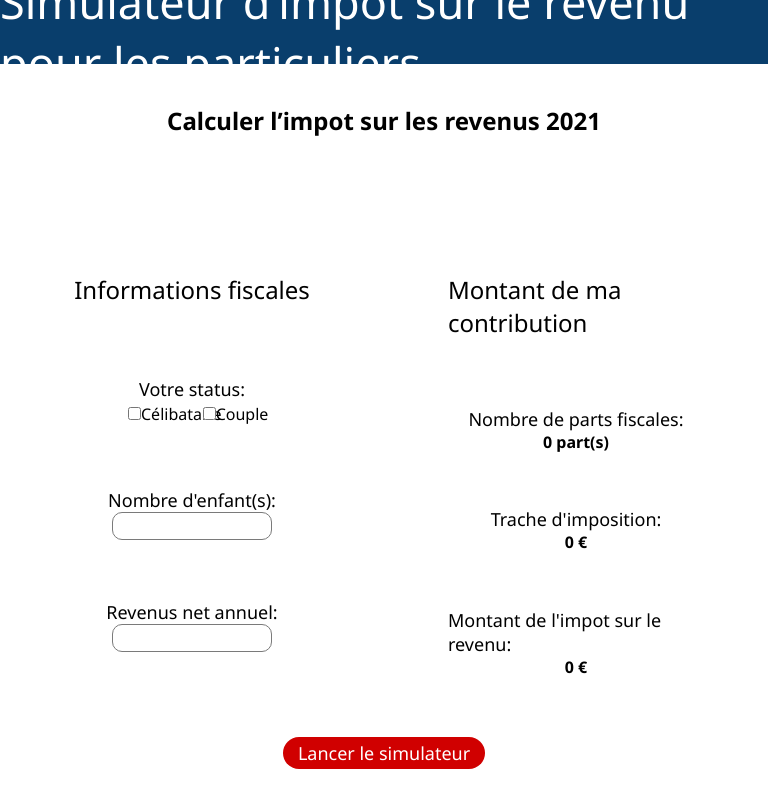
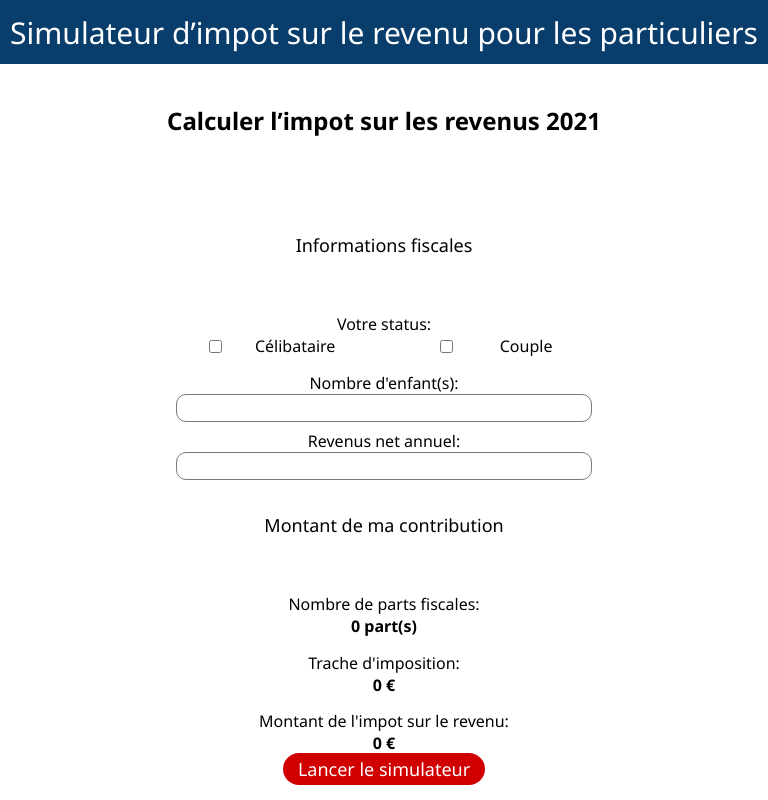
Before and after one commit to CyriacduChatenet/Impot-calculator, a Vue app: page / in a window 768 px wide. Built offline with nearby package versions, Linux system fonts and the light colour scheme.

Commit message:
add responsive

```diff
--- a/src/App.vue
+++ b/src/App.vue
@@ -1,8 +1,8 @@
 <template>
   <div id="homepage" class="col-12">
-    <Navbar/>
-    <h2 class="subtitle">Calculer l’impot sur les revenus 2021 </h2>
-    <Calculator/>
+    <Navbar />
+    <h2 class="subtitle">Calculer l’impot sur les revenus 2021</h2>
+    <Calculator />
   </div>
 </template>
 
@@ -12,18 +12,27 @@ import Calculator from "./components/Calculator.vue";
 
 export default {
   name: "App",
-    components: { Navbar, Calculator }
-}
+  components: { Navbar, Calculator },
+};
 </script>
 
 <style lang="scss">
-  @import './assets/styles/import.scss';
+@import "./assets/styles/import.scss";
 
 #homepage {
   display: flex;
   flex-direction: column;
   align-items: center;
   height: 100vh;
+}
+
+@media all and (max-width: 767.98px) {
+  .subtitle {
+    margin: 5vh 0;
+    font-size: 20px;
+  }
+}
+@media all and (min-width: 768px) {
   .subtitle {
     margin: 5vh 0;
   }
--- a/src/components/Calculator.vue
+++ b/src/components/Calculator.vue
@@ -1,46 +1,64 @@
 <template>
   <div id="calculator-container" class="col-12">
     <div class="calculator-contribution col-12">
-      <div class="personnal-infos col-4">
+      <div class="personnal-infos">
         <h2 class="subtitle">Informations fiscales</h2>
         <div class="inputs-container col-12">
           <div class="input-container col-12">
             <h4 class="input-title">Votre status:</h4>
             <div class="checkboxs-container col-6">
               <div class="checkbox-container col-5">
-                <input type="checkbox" :value="celibataire" @input="updateCelibataireState">
+                <input
+                  type="checkbox"
+                  :value="celibataire"
+                  @input="updateCelibataireState"
+                />
                 <p class="checkbox-title">Célibataire</p>
               </div>
               <div class="checkbox-container col-5">
-                <input type="checkbox" :value="couple" @input="updateCoupleState">
+                <input
+                  type="checkbox"
+                  :value="couple"
+                  @input="updateCoupleState"
+                />
                 <p class="checkbox-title">Couple</p>
               </div>
             </div>
           </div>
           <div class="input-container col-12">
             <h4 class="input-title">Nombre d'enfant(s):</h4>
-            <input type="text" class="input-info col-6" :value="childrenNumber" @input="updateChildrenNumber">
+            <input
+              type="text"
+              class="input-info col-6"
+              :value="childrenNumber"
+              @input="updateChildrenNumber"
+            />
           </div>
           <div class="input-container col-12">
             <h4 class="input-title">Revenus net annuel:</h4>
-            <input type="text" class="input-info col-6" :value="revenus" @input="updateRevenus">
+            <input
+              type="text"
+              class="input-info col-6"
+              :value="revenus"
+              @input="updateRevenus"
+            />
           </div>
         </div>
       </div>
-      <div class="result-infos col-4">
+      <div class="result-infos">
         <h2 class="subtitle">Montant de ma contribution</h2>
         <div class="inputs-container col-12">
           <div class="input-container col-12">
             <h4 class="input-title">Nombre de parts fiscales:</h4>
-            <p class="input-result">{{familyPart}} part(s)</p>
+            <p class="input-result">{{ familyPart }} part(s)</p>
           </div>
           <div class="input-container col-12">
             <h4 class="input-title">Trache d'imposition:</h4>
-            <p class="input-result">{{familyImpotTranche}} €</p>
+            <p class="input-result">{{ familyImpotTranche }} €</p>
           </div>
           <div class="input-container col-12">
             <h4 class="input-title">Montant de l'impot sur le revenu:</h4>
-            <p class="input-result">{{impotTotalRounded}} €</p>
+            <p class="input-result">{{ impotTotalRounded }} €</p>
           </div>
         </div>
       </div>
@@ -55,27 +73,32 @@ import { mapMutations, mapState } from "vuex";
 export default {
   name: "Calculator",
   computed: {
-    ...mapMutations(['fiscalePart', 'impotCalc']),
-    ...mapState(["childrenNumber", "revenus", 'familyPart', 'familyImpotTranche', 'impotTotalRounded']),
+    ...mapMutations(["fiscalePart", "impotCalc"]),
+    ...mapState([
+      "childrenNumber",
+      "revenus",
+      "familyPart",
+      "familyImpotTranche",
+      "impotTotalRounded",
+    ]),
   },
   methods: {
     updateChildrenNumber(event) {
       this.$store.commit("updateChildrenNumber", event.target.value);
     },
-    updateRevenus(event){
-      this.$store.commit("updateRevenus", event.target.value)
+    updateRevenus(event) {
+      this.$store.commit("updateRevenus", event.target.value);
     },
-    updateCelibataireState(event){
-      this.$store.commit("updateCelibataireState", event.target.value)
+    updateCelibataireState(event) {
+      this.$store.commit("updateCelibataireState", event.target.value);
     },
-    updateCoupleState(event){
-      this.$store.commit("updateCoupleState", event.target.value)
+    updateCoupleState(event) {
+      this.$store.commit("updateCoupleState", event.target.value);
     },
 
-    calculator(){
-      this.fiscalePart,
-      this.impotCalc
-    }
+    calculator() {
+      this.fiscalePart, this.impotCalc;
+    },
   },
 };
 </script>
@@ -83,6 +106,95 @@ export default {
 <style scoped lang="scss">
 @import "../assets/styles/import.scss";
 
+@media all and (max-width: 991.98px) {
+  #calculator-container {
+    display: flex;
+    flex-direction: column;
+    align-items: center;
+    justify-content: space-around;
+    margin-top: 2vh;
+    height: 70vh;
+    .calculator-contribution {
+      display: flex;
+      flex-direction: column;
+      align-items: center;
+      justify-content: space-around;
+      height: 70vh;
+      .personnal-infos {
+        display: flex;
+        flex-direction: column;
+        align-items: center;
+        justify-content: space-around;
+        height: 50%;
+        width: 100%;
+      }
+      .result-infos {
+        display: flex;
+        flex-direction: column;
+        align-items: center;
+        justify-content: space-around;
+        height: 50%;
+        width: 100%;
+      }
+      .subtitle {
+        font-weight: $font-regular;
+        font-size: 18px;
+      }
+    }
+    .start-btn {
+      padding: 0.5vh 2vw;
+      border-radius: 20px;
+      color: $color-primary;
+      background-color: $color-fifthary;
+      font-size: 18px;
+      font-weight: $font-regular;
+    }
+    .inputs-container {
+      display: flex;
+      flex-direction: column;
+      align-items: center;
+      justify-content: space-around;
+      height: 60vh;
+      .input-container {
+        display: flex;
+        flex-direction: column;
+        align-items: center;
+        justify-content: space-around;
+        height: 15%;
+        .input-title {
+          font-weight: $font-regular;
+          font-size: 16px;
+        }
+        .input-result {
+          font-weight: $font-bold;
+        }
+        .input-info {
+          padding: 0.5vh 2vw;
+          border: 1px solid $color-seventhary;
+          border-radius: 10px;
+          outline: none;
+        }
+      }
+    }
+    .checkboxs-container {
+      display: flex;
+      justify-content: space-between;
+      align-items: center;
+      height: 6vh;
+    }
+    .checkbox-container {
+      display: flex;
+      justify-content: space-around;
+      align-items: center;
+      height: 100%;
+    }
+  }
+      .checkbox-title {
+      font-size: 16px;
+    }
+}
+
+@media all and (min-width: 992px) {
   #calculator-container {
     display: flex;
     flex-direction: column;
@@ -100,6 +212,7 @@ export default {
         align-items: center;
         justify-content: space-around;
         height: 80%;
+        width: 50%;
       }
       .result-infos {
         display: flex;
@@ -107,6 +220,7 @@ export default {
         align-items: center;
         justify-content: space-around;
         height: 80%;
+         width: 50%;
       }
       .subtitle {
         font-weight: $font-regular;
@@ -147,7 +261,7 @@ export default {
         }
       }
     }
-  .checkboxs-container{
+    .checkboxs-container {
       display: flex;
       justify-content: space-between;
       align-items: center;
@@ -160,4 +274,5 @@ export default {
       height: 100%;
     }
   }
+}
 </style>
--- a/src/components/Navbar.vue
+++ b/src/components/Navbar.vue
@@ -1,19 +1,22 @@
 <template>
   <nav id="navbar" class="col-12">
-      <h1 class="title">Simulateur d’impot sur le revenu pour les particuliers</h1>
+    <h1 class="title">
+      Simulateur d’impot sur le revenu pour les particuliers
+    </h1>
   </nav>
 </template>
 
 <script>
 export default {
-    name:"Navbar"
-}
+  name: "Navbar",
+};
 </script>
 
 <style lang="scss" scoped>
-    @import '../assets/styles/import.scss';
+@import "../assets/styles/import.scss";
 
-    #navbar {
+@media all and (max-width:767.98px){
+        #navbar {
         display: flex;
         justify-content: center;
         align-items: center;
@@ -22,7 +25,55 @@ export default {
         background-color: $color-sixthary;
         font-size: 30px;
         .title {
+            text-align: center;
+            font-size: 20px;
             font-weight: $font-regular;
         }
     }
+}
+@media all and (min-width: 768px) and (max-width:991.98px){
+        #navbar {
+        display: flex;
+        justify-content: center;
+        align-items: center;
+        height: 8vh;
+        color: $color-primary;
+        background-color: $color-sixthary;
+        font-size: 30px;
+        .title {
+            font-size: 30px;
+            font-weight: $font-regular;
+        }
+    }
+}
+@media all and (min-width: 992px) and (max-width:1199.98px){
+        #navbar {
+        display: flex;
+        justify-content: center;
+        align-items: center;
+        height: 8vh;
+        color: $color-primary;
+        background-color: $color-sixthary;
+        font-size: 30px;
+        .title {
+            font-size: 35px;
+            font-weight: $font-regular;
+        }
+    }
+}
+
+@media all and (min-width: 1200px) {
+  #navbar {
+    display: flex;
+    justify-content: center;
+    align-items: center;
+    height: 8vh;
+    color: $color-primary;
+    background-color: $color-sixthary;
+    font-size: 30px;
+    .title {
+      font-weight: $font-regular;
+    }
+  }
+}
 </style>
```
Lines whose indentation alone changed are shown as unchanged.
